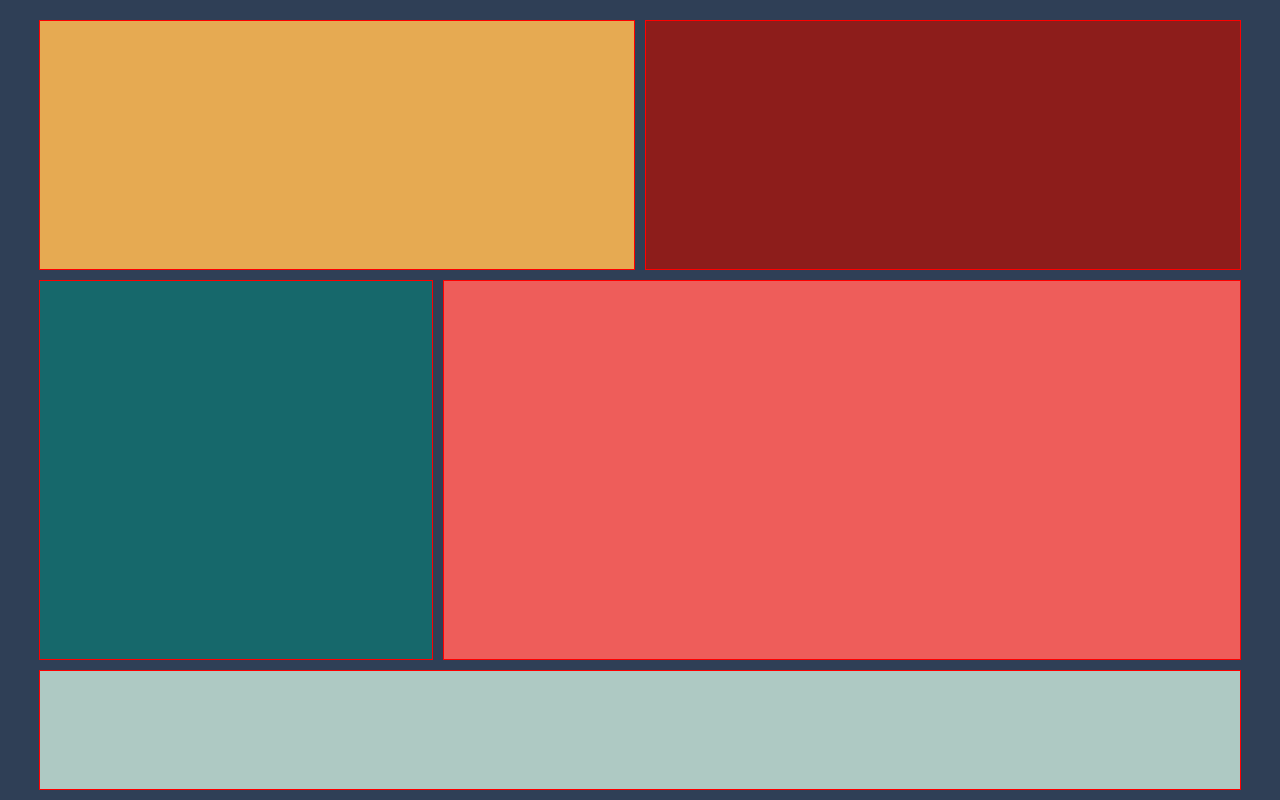
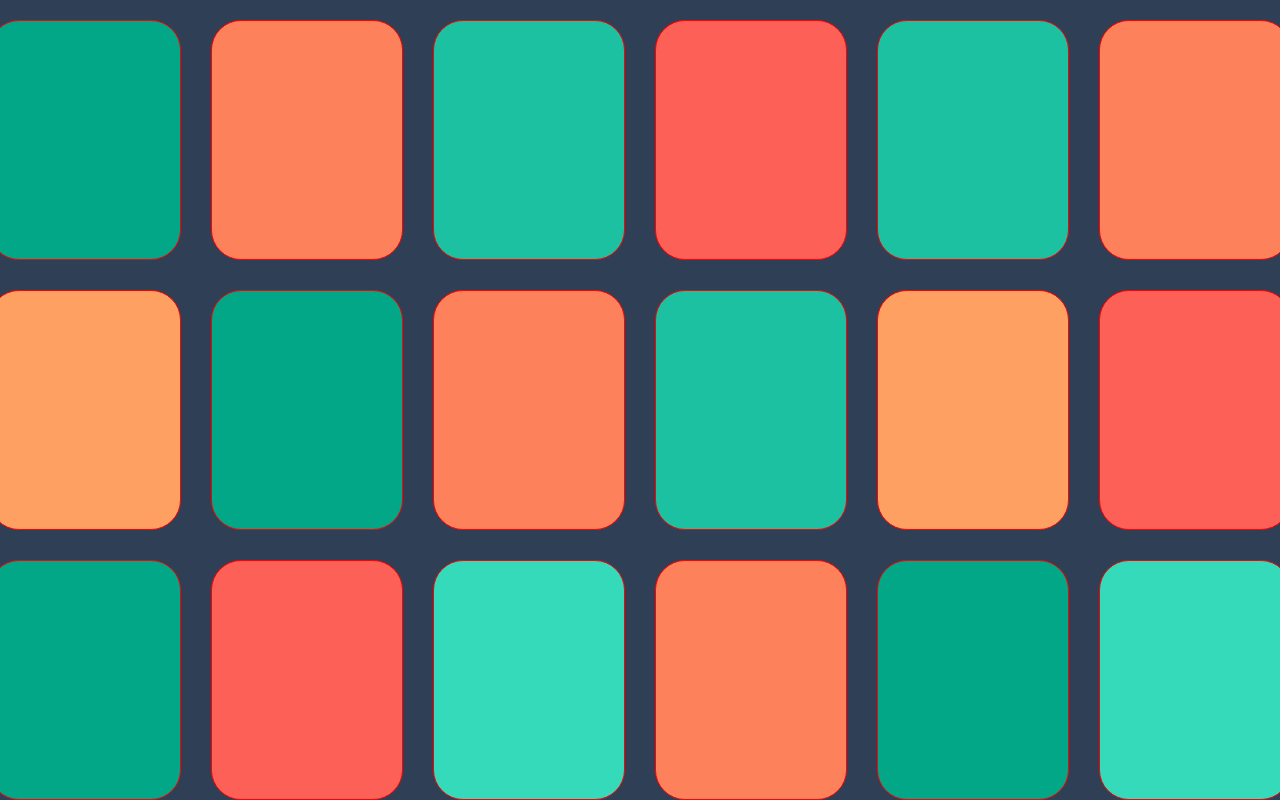
Before and after one commit to erwindevdesign/gridTemplates, a plain HTML site: page index.html in a window 1280 px wide. Drawn offline with Linux system fonts and the light colour scheme.

Commit message:
cuadricula 6x3 grid-area

```diff
--- a/assets/css/style.css
+++ b/assets/css/style.css
@@ -14,49 +14,149 @@ html{
 .content{
     display: grid;
     grid-template-columns: 15vw 15vw 15vw 15vw 15vw 15vw;
-    grid-template-rows: 15vh 15vh 15vh 15vh 15vh 15vh;
+    grid-template-rows: 30vh 30vh 30vh;
     grid-template-areas:
-    "head head head header header header"
-    "head head head header header header"
-    "asite asite main main main main"
-    "asite asite main main main main"
-    "asite asite main main main main"
-    "footer footer footer footer footer footer";
+    "one two three four five six"
+    "seven eight nine ten eleven twelve"
+    "thirteen fourteen fifteen sixteen seventeen eighteen";
     place-content: center;
     margin-top: 2.5vh;
-    gap: 1rem;
+    gap: 3rem;
 
 }
 
+section{
+    border-radius: 3rem;
+}
+
 .one{
-    background-color: #16686B;
+    background-color: #01A787;
     border: 1px solid red;
-    grid-area: asite;
+    grid-area: one;
 }
 
 .two{
-    background-color: #AEC9C3;
+    background-color: #FD825C;
     border: 1px solid red;
-    grid-area: footer;
+    grid-area: two;
 
 }
 
 .three{
-    background-color: #E6AA52;
+    background-color: #1BC1A1;
     border: 1px solid red;
-    grid-area: head;
+    grid-area: three;
 }
 
 .four{
-    background-color: #EE5D5A;
+    background-color: #FC6057;
     border: 1px solid red;
-    grid-area: main;
+    grid-area: four;
 
 }
 
 .five{
-    background-color: #8d1d1b;
+    background-color: #1BC1A1;
     border: 1px solid red;
-    grid-area: header;
+    grid-area: five;
 
 }
+
+.six{
+    background-color: #FD825C;
+    border: 1px solid red;
+    grid-area: six;
+
+}
+.seven{
+    background-color: #FDA061;
+    border: 1px solid red;
+    grid-area: seven;
+
+}
+
+.eight{
+    background-color: #01A787;
+    border: 1px solid red;
+    grid-area: eight;
+
+}
+
+
+.nine{
+    background-color: #FD825C;
+    border: 1px solid red;
+    grid-area: nine;
+
+}
+
+
+.ten{
+    background-color: #1BC1A1;
+    border: 1px solid red;
+    grid-area: ten;
+
+}
+
+
+.eleven{
+    background-color: #FDA061;
+    border: 1px solid red;
+    grid-area: eleven;
+
+}
+
+
+.twelve{
+    background-color: #FC6057;
+    border: 1px solid red;
+    grid-area: twelve;
+
+}
+
+
+.thirteen{
+    background-color: #01A787;
+    border: 1px solid red;
+    grid-area: thirteen;
+
+}
+
+
+.fourteen{
+    background-color: #FC6057   ;
+    border: 1px solid red;
+    grid-area: fourteen;
+
+}
+
+
+.fifteen{
+    background-color: #34DABA;
+    border: 1px solid red;
+    grid-area: fifteen;
+
+}
+
+
+.sixteen{
+    background-color: #FD825C;
+    border: 1px solid red;
+    grid-area: sixteen;
+
+}
+
+
+.seventeen{
+    background-color: #01A787;
+    border: 1px solid red;
+    grid-area: seventeen;
+
+}
+
+
+.eighteen{
+    background-color: #34DABA;
+    border: 1px solid red;
+    grid-area: eighteen;
+}
--- a/index.html
+++ b/index.html
@@ -20,6 +20,20 @@
         <section class="three" id="three"></section>
         <section class="four" id="four"></section>
         <section class="five" id="five"></section>
+        <section class="six" id="six"></section>
+        <section class="seven" id="seven"></section>
+        <section class="eight" id="eight"></section>
+        <section class="nine" id="nine"></section>
+        <section class="ten" id="ten"></section>
+        <section class="eleven" id="eleven"></section>
+        <section class="twelve" id="twelve"></section>
+        <section class="thirteen" id="thirteen"></section>
+        <section class="fourteen" id="fourteen"></section>
+        <section class="fifteen" id="fifteen"></section>
+        <section class="sixteen" id="sixteen"></section>
+        <section class="seventeen" id="seventeen"></section>
+        <section class="eighteen" id="eighteen"></section>
+
     </main>
 </body>
 </html>
```
